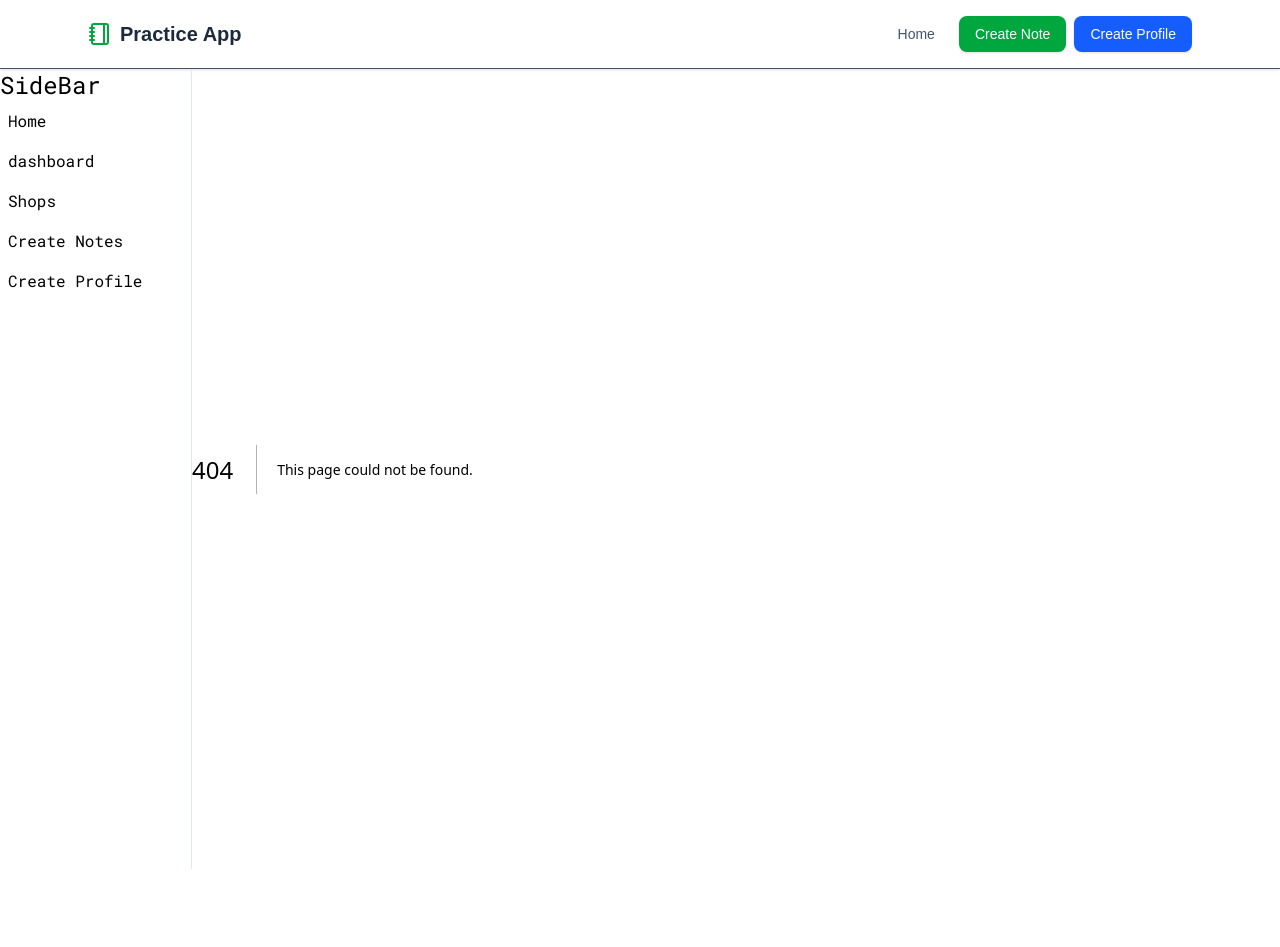
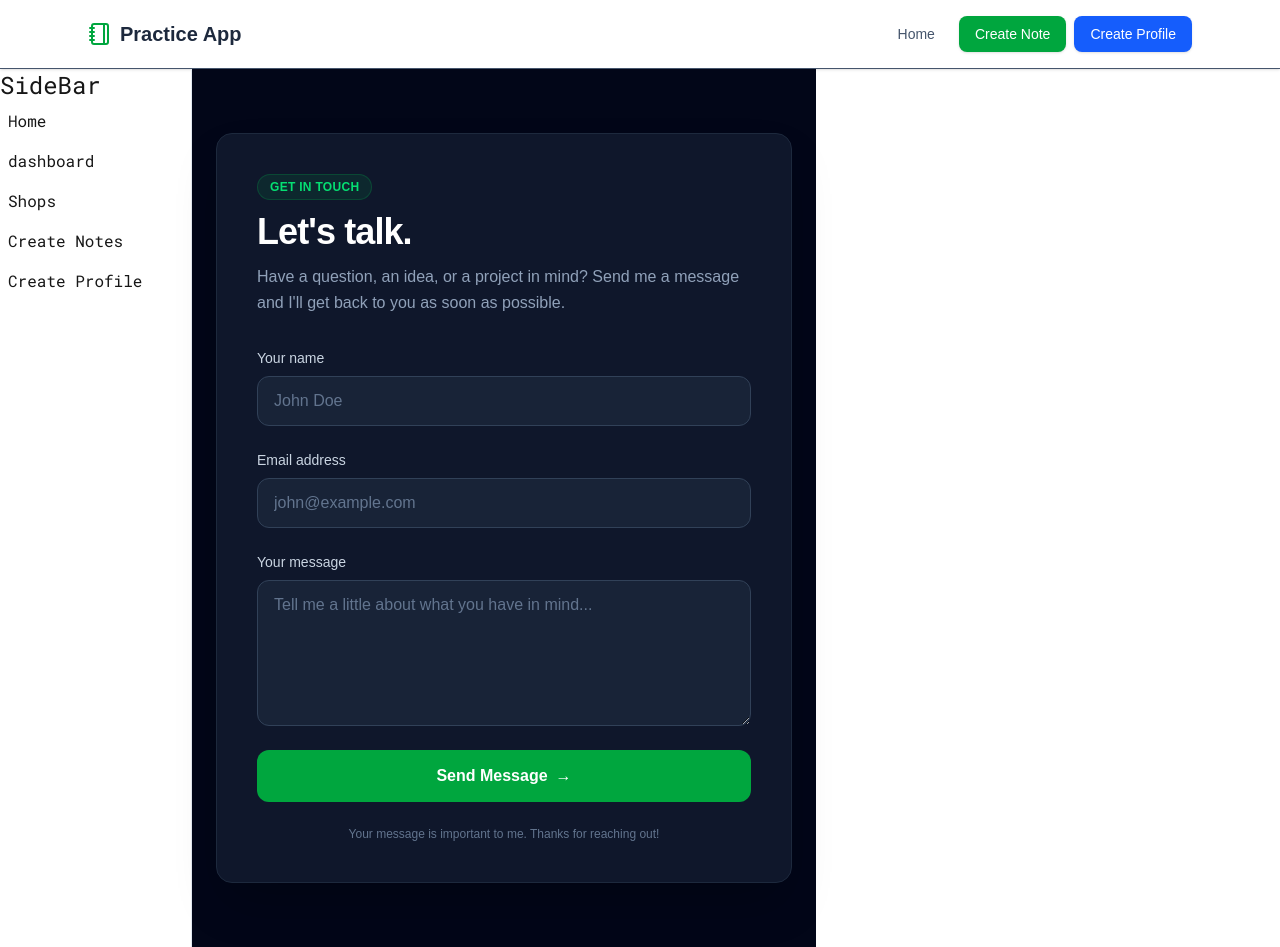
Before and after one commit to tonmoystark/full-stack-notes-app, a Next.js app: page /createContact in a window 1280 px wide. Before the commit this address had no page. Before the commit the page ends 869 px from the top, so only its background shows below. Built offline with nearby package versions, Linux system fonts and the light colour scheme.

Commit message:
contact added + form saved to db using server actions

```diff
--- /dev/null
+++ b/app/actions/contact.js
@@ -0,0 +1,24 @@
+"use server";
+
+import { connectDB } from "@/lib/db";
+import { contactModel } from "@/lib/models/contact.model";
+
+export async function contactForm(formData) {
+  const name = formData.get("name");
+  const email = formData.get("email");
+  const message = formData.get("message");
+  if (!name || !email || !message) {
+    return {
+      success: false,
+      message: "Name, email and message are required",
+    };
+  }
+  try {
+    await connectDB();
+
+    await contactModel.create({ name, email, message });
+    console.log("contact form submitted by ");
+  } catch (error) {
+    console.log(error);
+  }
+}
--- /dev/null
+++ b/app/createContact/page.jsx
@@ -0,0 +1,13 @@
+import ContactForm from "@/components/contact/ContactForm";
+import React from "react";
+import { contactForm } from "../actions/contact";
+
+const createContact = () => {
+  return (
+    <div>
+      <ContactForm action={contactForm} />
+    </div>
+  );
+};
+
+export default createContact;
--- /dev/null
+++ b/components/contact/ContactForm.jsx
@@ -0,0 +1,105 @@
+import Form from "next/form";
+import React from "react";
+
+const ContactForm = ({ action }) => {
+  return (
+    <div className="min-h-screen bg-slate-950 px-6 py-16 flex items-center justify-center">
+      <div className="w-full max-w-xl">
+        <div className="rounded-2xl border border-slate-800 bg-slate-900 p-8 shadow-2xl sm:p-10">
+          {/* Header */}
+          <div className="mb-8">
+            <span className="mb-3 inline-block rounded-full border border-green-500/20 bg-green-500/10 px-3 py-1 text-xs font-semibold tracking-wide text-green-400">
+              GET IN TOUCH
+            </span>
+
+            <h1 className="text-3xl font-bold tracking-tight text-white sm:text-4xl">
+              Let's talk.
+            </h1>
+
+            <p className="mt-3 leading-relaxed text-slate-400">
+              Have a question, an idea, or a project in mind? Send me a message
+              and I'll get back to you as soon as possible.
+            </p>
+          </div>
+
+          {/* Contact Form */}
+          <Form action={action} className="flex flex-col gap-6">
+            {/* Name */}
+            <div className="flex flex-col gap-2">
+              <label
+                htmlFor="name"
+                className="text-sm font-medium text-slate-300"
+              >
+                Your name
+              </label>
+
+              <input
+                type="text"
+                name="name"
+                id="name"
+                placeholder="John Doe"
+                required
+                className="w-full rounded-xl border border-slate-700 bg-slate-800/70 px-4 py-3 text-white placeholder:text-slate-500 outline-none transition focus:border-green-500 focus:ring-2 focus:ring-green-500/20"
+              />
+            </div>
+
+            {/* Email */}
+            <div className="flex flex-col gap-2">
+              <label
+                htmlFor="email"
+                className="text-sm font-medium text-slate-300"
+              >
+                Email address
+              </label>
+
+              <input
+                type="email"
+                name="email"
+                id="email"
+                placeholder="john@example.com"
+                required
+                className="w-full rounded-xl border border-slate-700 bg-slate-800/70 px-4 py-3 text-white placeholder:text-slate-500 outline-none transition focus:border-green-500 focus:ring-2 focus:ring-green-500/20"
+              />
+            </div>
+
+            {/* Message */}
+            <div className="flex flex-col gap-2">
+              <label
+                htmlFor="message"
+                className="text-sm font-medium text-slate-300"
+              >
+                Your message
+              </label>
+
+              <textarea
+                name="message"
+                id="message"
+                rows={5}
+                placeholder="Tell me a little about what you have in mind..."
+                required
+                className="w-full resize-y rounded-xl border border-slate-700 bg-slate-800/70 px-4 py-3 text-white placeholder:text-slate-500 outline-none transition focus:border-green-500 focus:ring-2 focus:ring-green-500/20"
+              />
+            </div>
+
+            {/* Submit */}
+            <button
+              type="submit"
+              className="group flex w-full items-center justify-center gap-2 rounded-xl bg-green-600 px-5 py-3.5 font-semibold text-white transition hover:bg-green-500 active:scale-[0.98]"
+            >
+              Send Message
+              <span className="transition-transform group-hover:translate-x-1">
+                →
+              </span>
+            </button>
+
+            <p className="text-center text-xs text-slate-500">
+              Your message is important to me. Thanks for reaching out!
+            </p>
+          </Form>
+        </div>
+      </div>
+    </div>
+  );
+};
+
+export default ContactForm;
--- /dev/null
+++ b/lib/models/contact.model.js
@@ -0,0 +1,35 @@
+import mongoose from "mongoose";
+
+const contactSchema = new mongoose.Schema(
+  {
+    name: {
+      type: String,
+      required: true,
+      trim: true,
+      max: 100,
+    },
+    email: {
+      type: String,
+      required: true,
+      trim: true,
+      max: 100,
+    },
+    status: {
+      type: String,
+      default: "Pending",
+      required: true,
+      trim: true,
+      max: 100,
+    },
+    message: {
+      type: String,
+      required: true,
+      trim: true,
+      max: 700,
+    },
+  },
+  { timestamps: true },
+);
+
+export const contactModel =
+  mongoose.models.contact || mongoose.model("contact", contactSchema);
```
